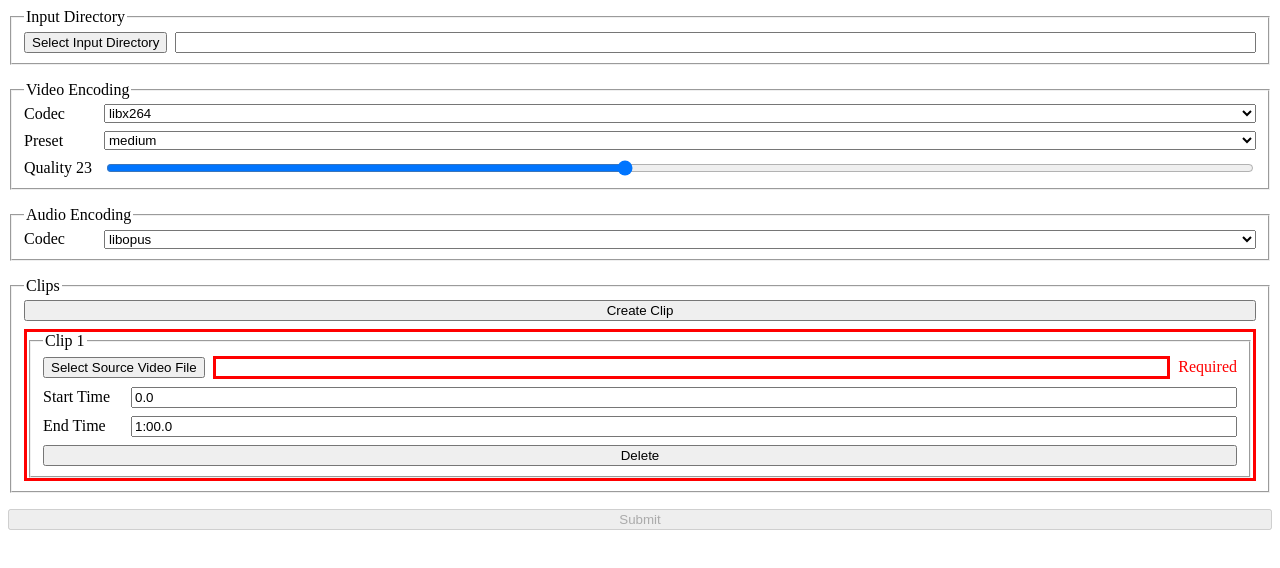
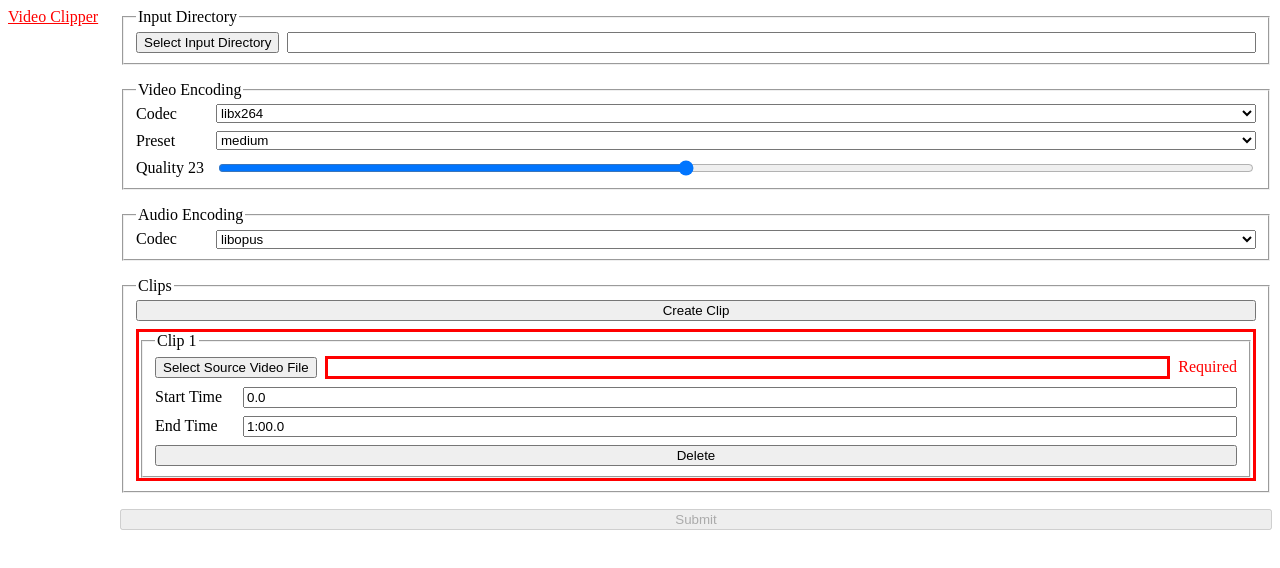
Before and after one commit to huynhlkevin/ffmpeg-frontend, an Angular app: page /video-clipper in a window 1280 px wide. Before the commit this address led to /. Shown: the top 568 px of the page. Built offline with nearby package versions, Linux system fonts and the light colour scheme.

Commit message:
add routing

```diff
--- a/src/app/app.component.html
+++ b/src/app/app.component.html
@@ -1,7 +1,10 @@
-<main class="main">
-  <div class="content">
-    <app-video-clipper></app-video-clipper>
-  </div>
-</main>
-
-<router-outlet />
+<div class="app">
+  <nav>
+    <div class="fixed-nav">
+      <a routerLink="/video-clipper" routerLinkActive="router-link-active" ariaCurrentWhenActive="page">Video Clipper</a>
+    </div>
+  </nav>
+  <main>
+    <router-outlet />
+  </main>
+</div>
--- a/src/app/app.component.scss
+++ b/src/app/app.component.scss
@@ -0,0 +1,18 @@
+.app {
+  display: flex;
+}
+
+.fixed-nav {
+  display: flex;
+  flex-direction: column;
+  position: fixed;
+}
+
+main {
+  flex: 1;
+  margin-left: 7em;
+}
+
+.router-link-active {
+	color: red;
+}
--- a/src/app/app.component.ts
+++ b/src/app/app.component.ts
@@ -1,11 +1,11 @@
 import { Component } from '@angular/core';
-import { RouterOutlet } from '@angular/router';
+import { RouterLink, RouterLinkActive, RouterOutlet } from '@angular/router';
 import { VideoClipperComponent } from "./video-clipper/video-clipper.component";
 
 @Component({
   selector: 'app-root',
   standalone: true,
-  imports: [RouterOutlet, VideoClipperComponent],
+  imports: [RouterOutlet, RouterLink, RouterLinkActive, VideoClipperComponent],
   templateUrl: './app.component.html',
   styleUrl: './app.component.scss'
 })
--- a/src/app/app.routes.ts
+++ b/src/app/app.routes.ts
@@ -1,3 +1,6 @@
 import { Routes } from '@angular/router';
+import { VideoClipperComponent } from './video-clipper/video-clipper.component';
 
-export const routes: Routes = [];
+export const routes: Routes = [
+  { path: 'video-clipper', component: VideoClipperComponent }
+];
```
